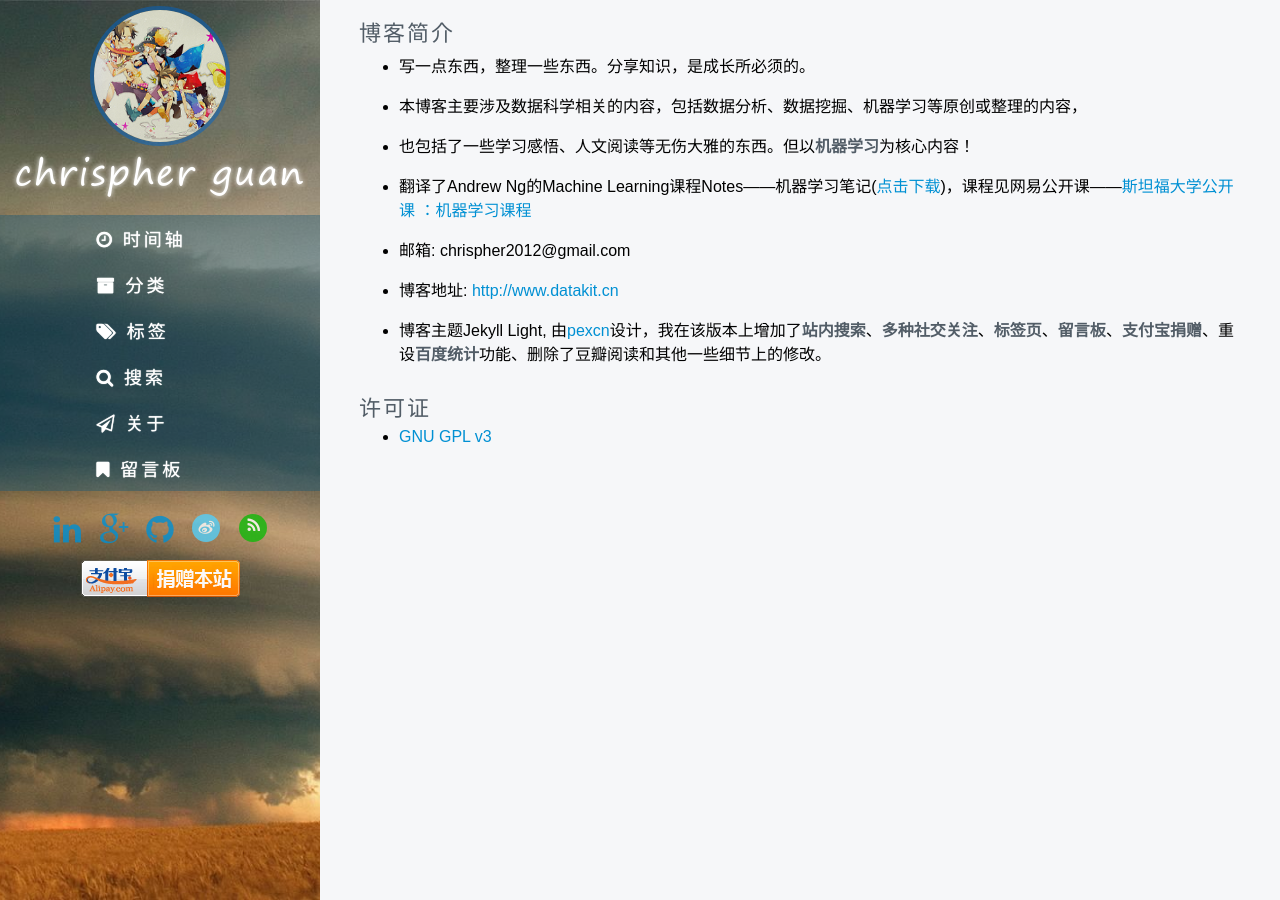
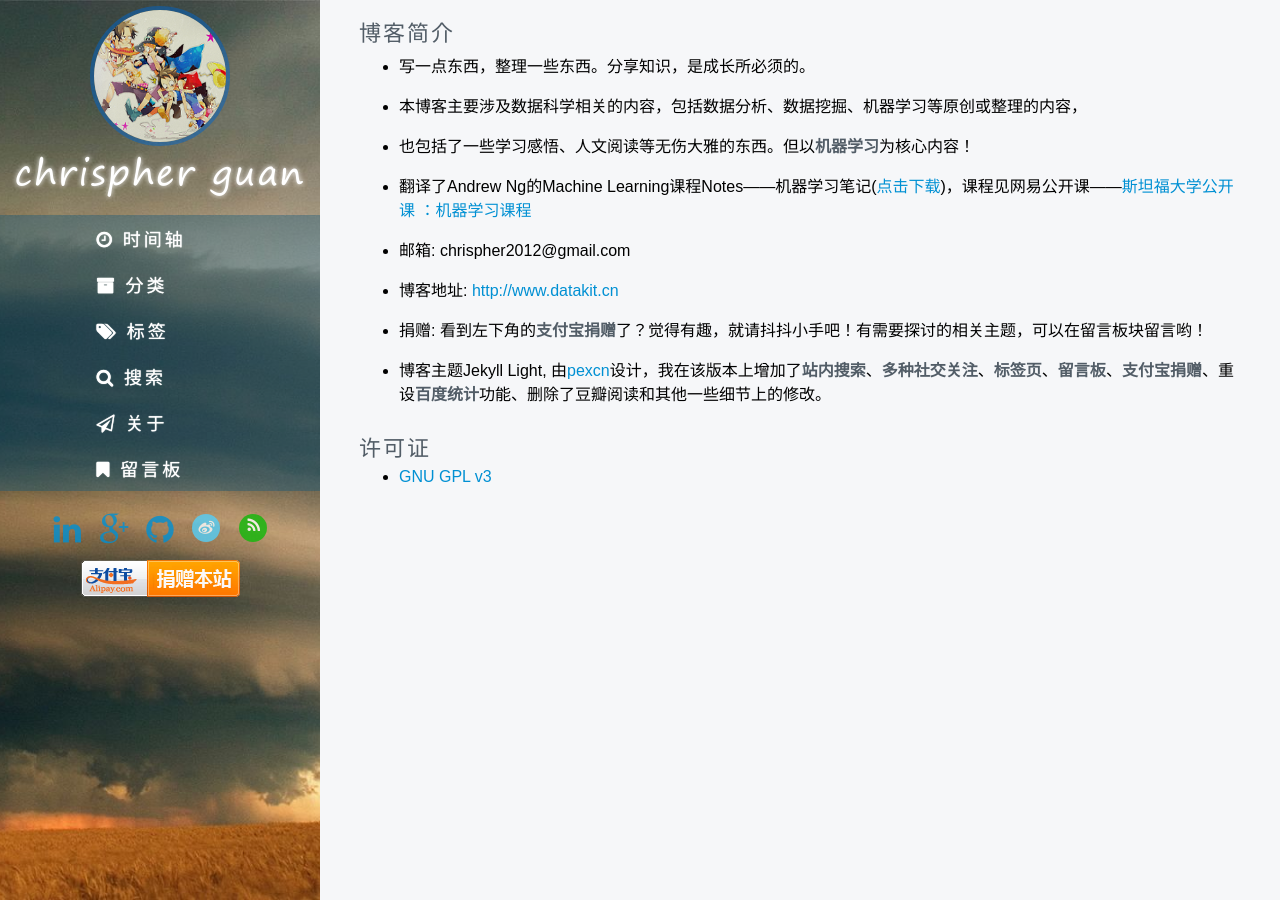
Before and after one commit to chrispher/chrispher.github.com, a Jekyll site: the page built from page/about.md, in a window 1280 px wide. Built offline with Jekyll 4.4.1, drawn with Linux system fonts in a browser that asks for light colours; some web fonts are replaced; comment, search, counter and statistics services are not loaded.

Commit message:
add alipay

```diff
--- a/_includes/sidebar.html
+++ b/_includes/sidebar.html
@@ -22,7 +22,7 @@
   <input name="optEmail" type="hidden" value="chrispher2012@gmail.com"/>
   <input name="payAmount" type="hidden" value="10"/>
   <input id="title" name="title" type="hidden" value=""/>
-  <input name="memo" type="hidden" value="给Chrispher Guan的Blog 捐款"/>
+  <input name="memo" type="hidden" value="给Chrispher Guan的Blog捐款"/>
   <input name="pay" type="image" value="转账" src="http://chrispher.github.com/res/img/alipay.png"/>
   </form>
   </td>
--- a/page/about.md
+++ b/page/about.md
@@ -19,6 +19,8 @@ title: 个人博客
 
 - 博客地址: [http://www.datakit.cn](http://www.datakit.cn)
 
+- 捐赠: 看到左下角的**支付宝捐赠**了？觉得有趣，就请抖抖小手吧！有需要探讨的相关主题，可以在留言板块留言哟！
+
 - 博客主题Jekyll Light, 由[pexcn](https://github.com/pexcn/Jekyll-Light)设计，我在该版本上增加了**站内搜索**、**多种社交关注**、**标签页**、**留言板**、**支付宝捐赠**、重设**百度统计**功能、删除了豆瓣阅读和其他一些细节上的修改。
 
 ### 许可证
```
